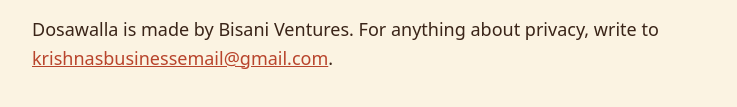
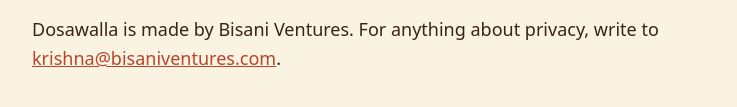
Before and after one commit to kbisani/dosawalla-privacy, a plain HTML site: page index.html in a window 1280 px wide. Shown: the part 1075-1182 px from the top of the page, without its empty margins (268-1005 px from the left). Drawn offline with Linux system fonts and the light colour scheme.

Commit message:
Contact: krishna@bisaniventures.com
Co-Authored-By: Claude Opus 5.5 <noreply@anthropic.com>

```diff
--- a/index.html
+++ b/index.html
@@ -41,7 +41,7 @@
 <p>If Dosawalla ever collects anything (if it shows ads, say), this page will say what, why and who with, before that version reaches your phone.</p>
 
 <h2>Who makes Dosawalla</h2>
-<p>Dosawalla is made by Bisani Ventures. For anything about privacy, write to <a href="mailto:krishnasbusinessemail@gmail.com">krishnasbusinessemail@gmail.com</a>.</p>
+<p>Dosawalla is made by Bisani Ventures. For anything about privacy, write to <a href="mailto:krishna@bisaniventures.com">krishna@bisaniventures.com</a>.</p>
 </main>
 </body>
 </html>
```
